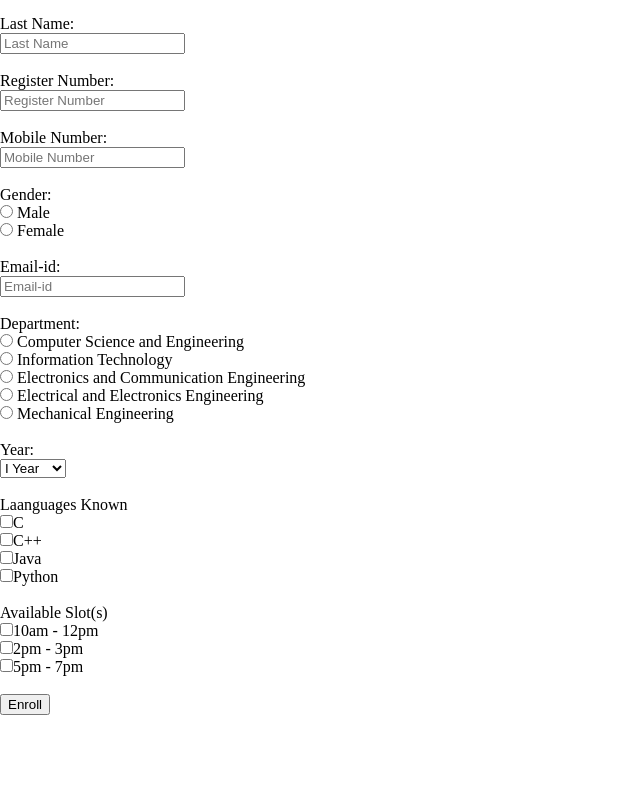
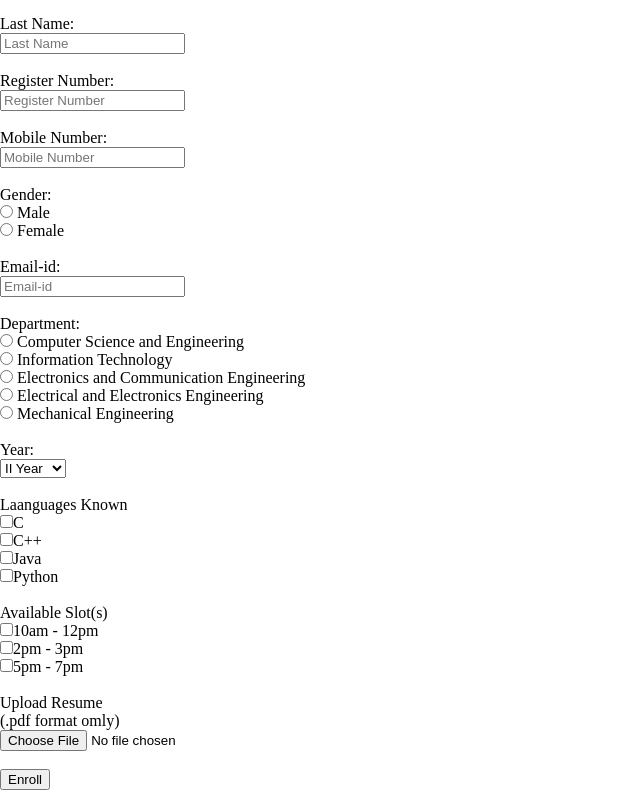
Before and after one commit to Surendhar6/mern-student-course-enrollment, a plain HTML site: page index.html in a window 1280 px wide. Shown: the part 97-887 px from the top of the page, without its empty margins (0-640 px from the left). Before the commit the page ends 812 px from the top, so only its background shows below. Drawn offline with Linux system fonts and the light colour scheme.

Commit message:
HTML code for Student Enrollment Form (with file upload,without css)

```diff
--- a/index.html
+++ b/index.html
@@ -49,7 +49,6 @@
 
             <label for="year">Year:</label><br>
             <select id="year" name="year" required>
-                <option value="1styear">I Year</option>
                 <option value="2ndyear">II Year</option>
                 <option value="3ndyear">III Year</option>
                 <option value="4ndyear">IV Year</option>
@@ -69,6 +68,9 @@
             <input type="checkbox" name="5pm" value="5pm">5pm - 7pm<br>
             <br>
 
+            <label for="pdfupload">Upload Resume</label><br>(.pdf format omly)<br>
+            <input name="file1" type="file" accept=".pdf" required><br><br>
+
             <button type="submit">Enroll</button>
             <br>
 
```
